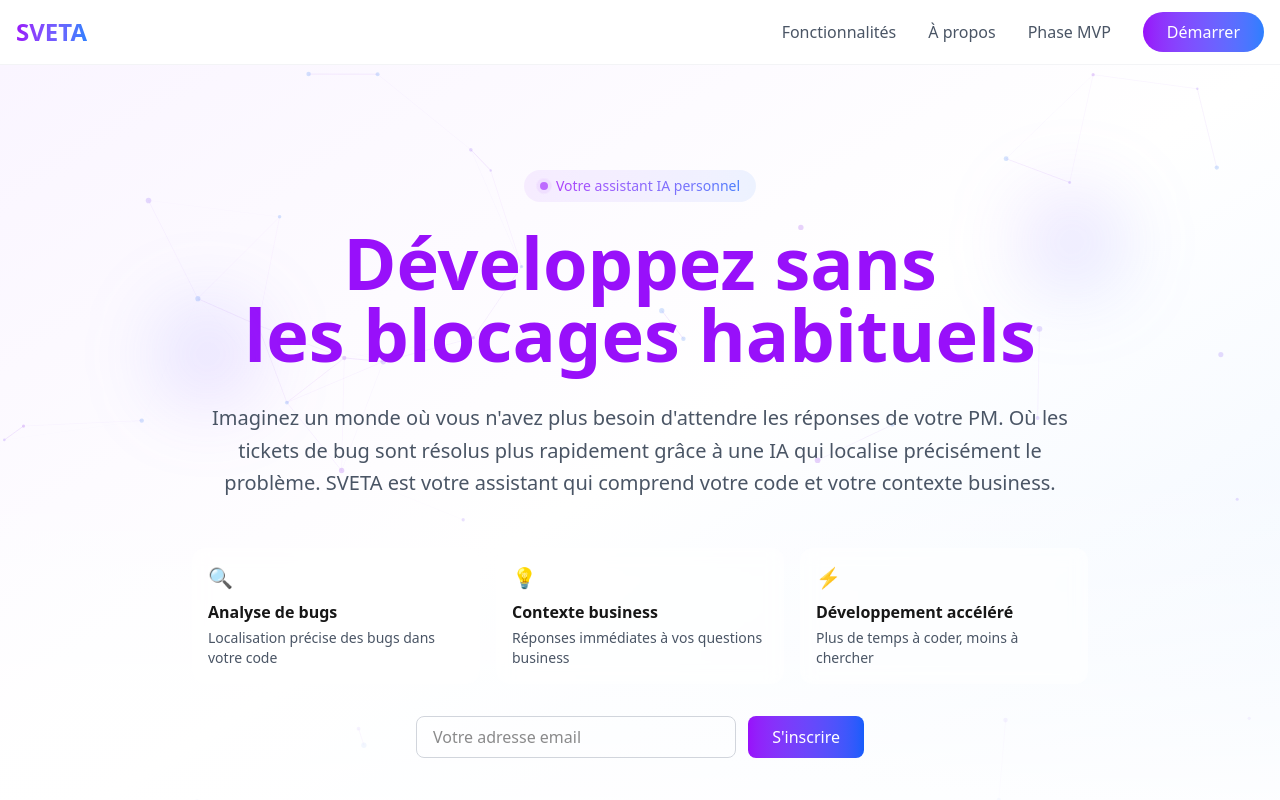
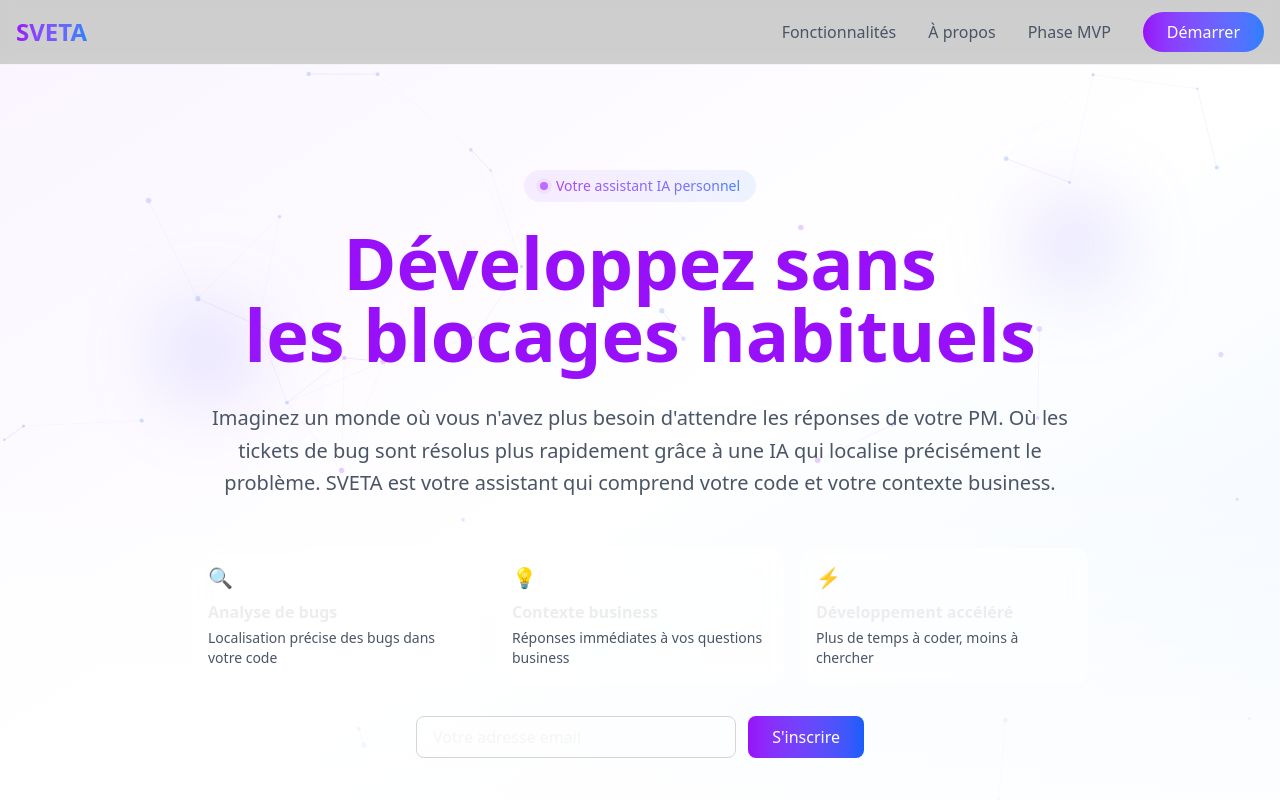
Before and after one commit to Walfhand/sveta.landing-page, a Next.js app: page / in a window 1280 px wide. Shown: the top 800 px of the page. Built offline with nearby package versions, Linux system fonts and the light colour scheme.

Commit message:
remove white design

```diff
--- a/src/app/globals.css
+++ b/src/app/globals.css
@@ -5,17 +5,8 @@
     --font-sans: var(--font-geist-sans);
     --font-mono: var(--font-geist-mono);
 
-    --background: #ffffff;
-    --foreground: #171717;
-  }
-}
-
-@media (prefers-color-scheme: dark) {
-  @layer theme {
-    :root {
-      --background: #0a0a0a;
-      --foreground: #ededed;
-    }
+    --background: #0a0a0a;
+    --foreground: #ededed;
   }
 }
 
```
